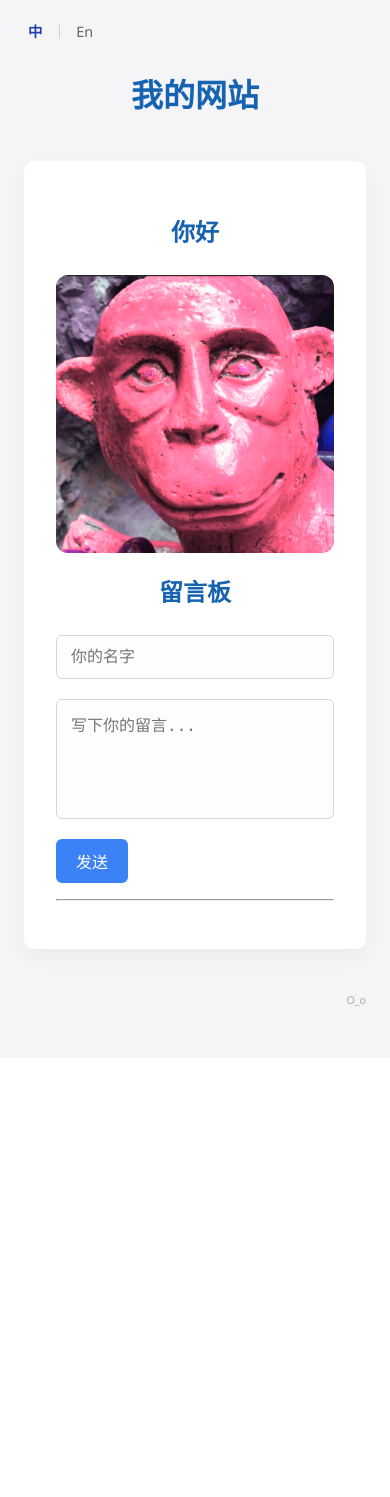
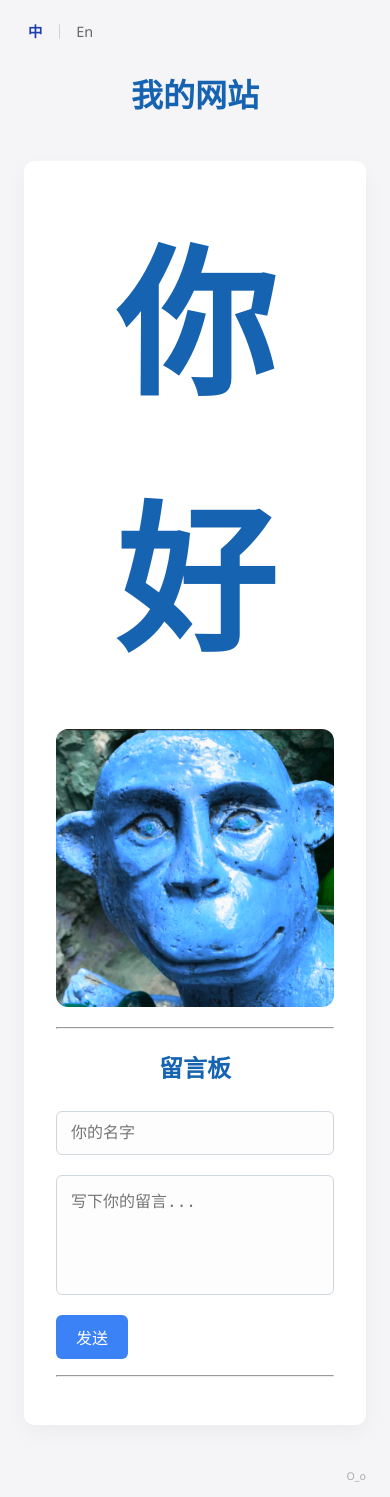
Before and after one commit to shizhongyu7/mysite, a Flask app: page / in a window 390 px wide. Shown: the top 1497 px of the page. Before the commit the page ends 1006 px from the top, so only its background shows below. Run offline with Flask 3, Linux system fonts and the light colour scheme; data that the repository does not hold is empty.

Commit message:
mobile version

```diff
--- a/static/css/style.css
+++ b/static/css/style.css
@@ -3,6 +3,11 @@
   box-sizing: border-box;
   margin: 10;
   padding: 10;
+}
+
+#hi {
+  font-size: 10rem;
+  margin-top: 0;
 }
 
 body {
@@ -18,8 +23,9 @@
   height: auto;
   border-radius: 12px;
   object-fit: contain;
-  animation: colorShift 10s infinite alternate;
+  animation: colorShift 20s infinite alternate;
   filter: hue-rotate(0deg);
+  margin-bottom: 20px;
 }
 
 @keyframes colorShift {
@@ -36,6 +42,7 @@
   margin: 40px auto;
   background: #fff;
   padding: 32px;
+
   border-radius: 10px;
   box-shadow: 0 8px 20px rgba(0, 0, 0, 0.04);
 }
--- a/templates/base.html
+++ b/templates/base.html
@@ -2,6 +2,8 @@
 <html lang="zh-CN">
 <head>
   <meta charset="utf-8">
+  <meta name="viewport" content="width=device-width, initial-scale=1">
+
   <link rel="stylesheet" href="{{ url_for('static', filename='css/style.css') }}">
   {% block head %}{% endblock %}
 </head>
--- a/templates/index.html
+++ b/templates/index.html
@@ -4,12 +4,13 @@
 
 {% block content %}
 <section id="hero" class="text-center">
-  <h1>{{ t['hi'] }}</h1>
+  <h1 id="hi">{{ t['hi'] }}</h1>
 
   <img src="{{ url_for('static', filename='img/monkey.png') }}"
        alt="photo"
        class="hero-img">
 </section>
+<hr>
 <section id="guestbook">
   <h2>{{ t['guestbook'] }}</h2>
   <form action="{{ url_for('submit') }}" method="post">
```
